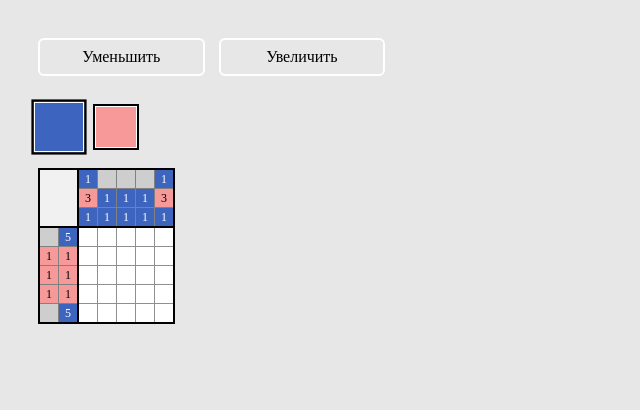
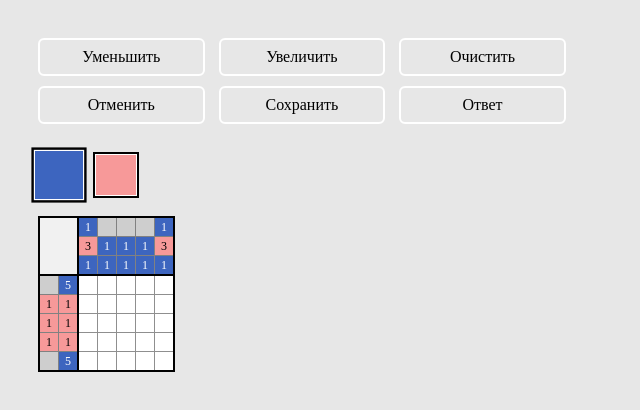
Before and after one commit to kacevnik/react-cross, a React (Create React App) app: page / in a window 1280 px wide. Shown: the top 410 px of the page, without its empty margins (0-640 px from the left). Built offline with nearby package versions, Linux system fonts and the light colour scheme.

Commit message:
Добавил кнопки и сделал отчистку кроссворда

```diff
--- a/public/index.html
+++ b/public/index.html
@@ -5,12 +5,11 @@
     <link rel="icon" href="%PUBLIC_URL%/favicon.ico" />
     <meta name="viewport" content="width=device-width, initial-scale=1" />
     <meta name="theme-color" content="#000000" />
-
+    <script src="https://ajax.googleapis.com/ajax/libs/jquery/3.5.1/jquery.min.js"></script>
     <title>Cross App</title>
   </head>
   <body style="background: #e7e7e7;">
 
     <div id="root"></div>
-
   </body>
 </html>
--- a/src/components/App.js
+++ b/src/components/App.js
@@ -34,6 +34,8 @@ const Obj = {
 document.oncontextmenu = function () { return false };
 
 function App() {
+
+  const $ = window.jQuery
 
   function createArray(width, height) {
 
@@ -180,8 +182,12 @@ function App() {
     }
   }
 
+  const onClearCross = () => {
+    setCross(createArray(Obj.width, Obj.height))
+  }
+
   return (
-    <Context.Provider value={{ mouseDownEvent, mouseOverEvent, mouseUpEvent, changeColor, mouseLeaveEvent, onSize }}>
+    <Context.Provider value={{ mouseDownEvent, mouseOverEvent, mouseUpEvent, changeColor, mouseLeaveEvent, onSize, onClearCross }}>
       <div className="App">
         <NonoButtons size={size} />
         {Obj.colors.length > 1 ? (<SelectColors colors={Obj.colors} color={color}/>) : ''}
--- a/src/components/NonoButtons.js
+++ b/src/components/NonoButtons.js
@@ -2,7 +2,7 @@ import React, {useContext} from 'react'
 import { Context } from '../context';
 
 function NonoButtons({size}){
-    const { onSize } = useContext(Context);
+    const { onSize, onClearCross } = useContext(Context);
     return(
         <div className="nono-buttons">
             <div className="nono-buttons-item">
@@ -11,6 +11,18 @@ function NonoButtons({size}){
             <div className="nono-buttons-item">
                 <span onClick={()=>onSize('plus')} className={size === 28 ? 'nono-buttons-empty' : ''}>Увеличить</span>
             </div>
+            <div className="nono-buttons-item">
+                <span onClick={onClearCross}>Очистить</span>
+            </div>
+            <div className="nono-buttons-item">
+                <span>Отменить</span>
+            </div>
+            <div className="nono-buttons-item">
+                <span>Сохранить</span>
+            </div>
+            <div className="nono-buttons-item">
+                <span>Ответ</span>
+            </div>
         </div>
     )
 }
```
